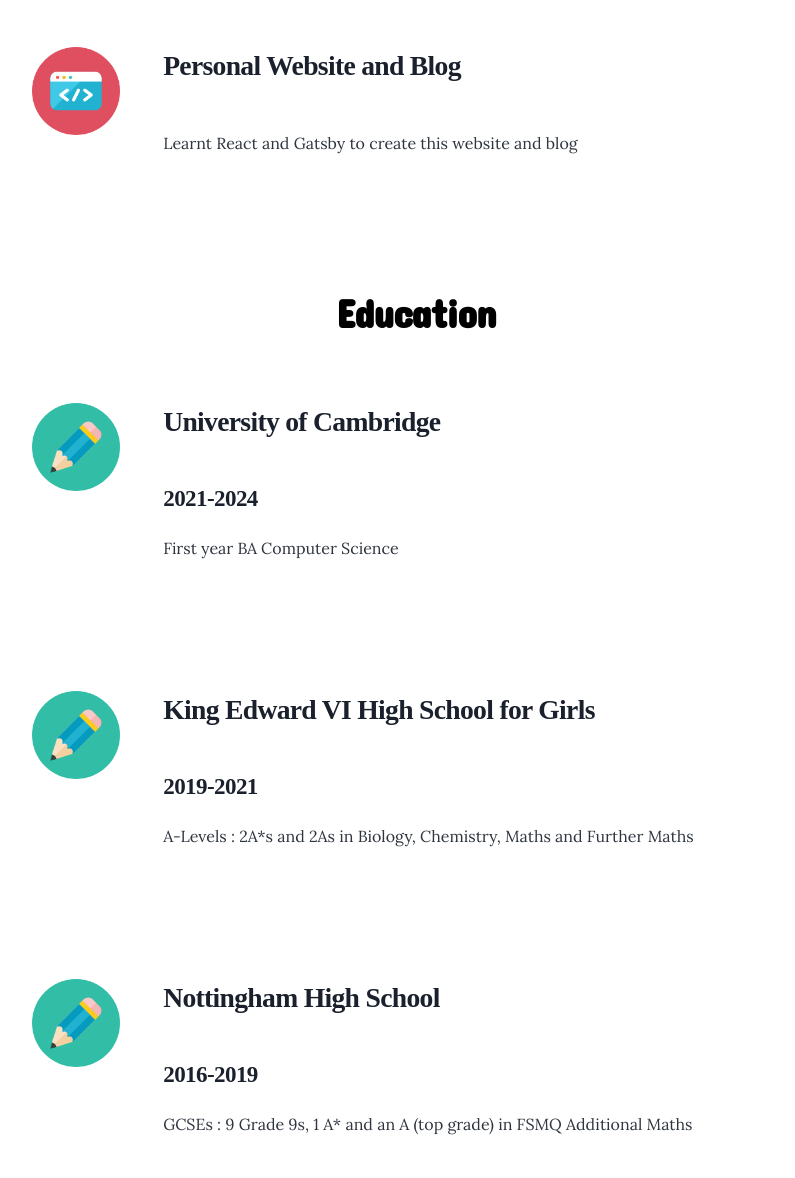
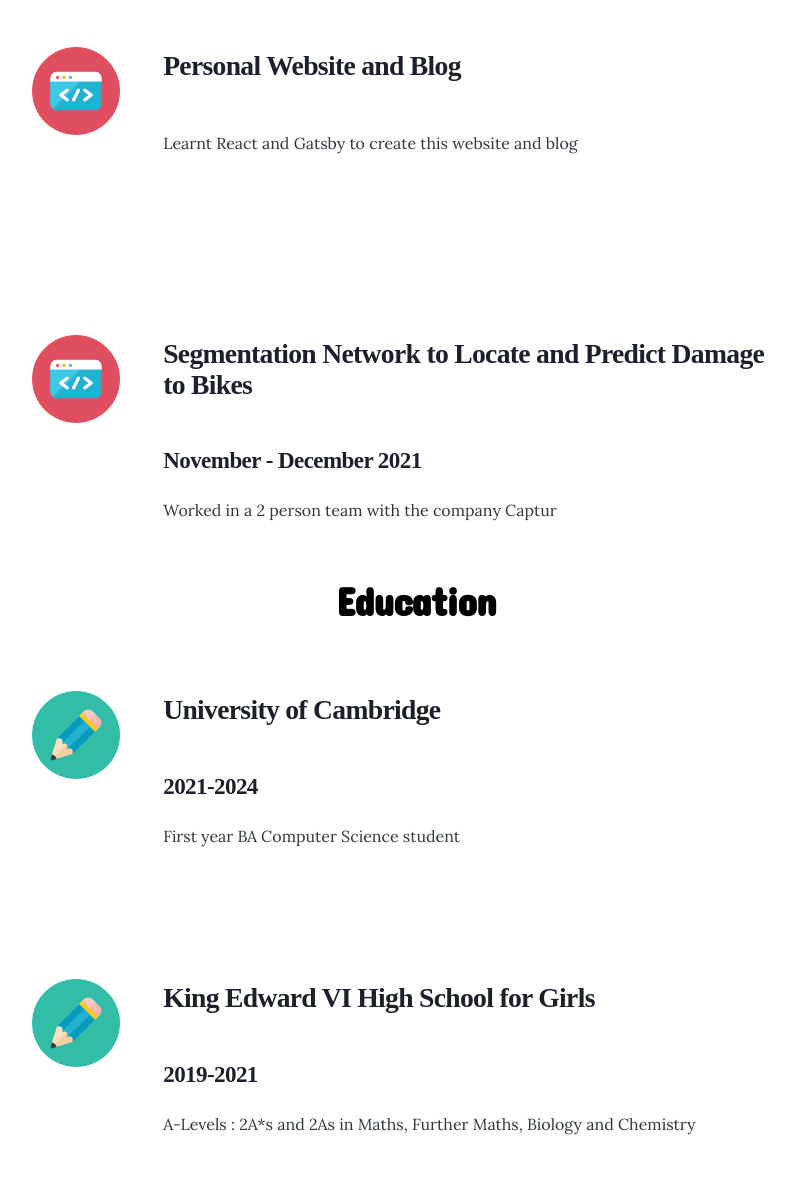
Before and after one commit to komalrathi/komalrathi.github.io, a Gatsby site: page /about-me in a window 1280 px wide. Shown: the part 920-2098 px from the top of the page, without its empty margins (224-1019 px from the left). Built offline with nearby package versions, Linux system fonts and the light colour scheme; Gatsby itself is replaced by a stand-in of ours; a web font is replaced by a local one.

Commit message:
edit to academic and project blocks

```diff
--- a/src/components/Education.js
+++ b/src/components/Education.js
@@ -15,13 +15,13 @@ function Education() {
             <AcademicBlock
                 place = {"University of Cambridge"}
                 year = {"2021-2024"}
-                subject = {"First year BA Computer Science"}
+                subject = {"First year BA Computer Science student"}
             />
             <AcademicBlock
                 place = {"King Edward VI High School for Girls"}
                 year = {"2019-2021"}
                 grades = {"A-Levels : 2A*s and 2As"}
-                subject = {"in Biology, Chemistry, Maths and Further Maths"}
+                subject = {"in Maths, Further Maths, Biology and Chemistry"}
             />
             <AcademicBlock
                 place = {"Nottingham High School"}
--- a/src/components/Project.js
+++ b/src/components/Project.js
@@ -18,6 +18,11 @@ function Project() {
                 date={""}
                 info={"Learnt React and Gatsby to create this website and blog"}
             />
+            <ProjectBlock
+                project={"Segmentation Network to Locate and Predict Damage to Bikes"}
+                date={"November - December 2021"}
+                info={"Worked in a 2 person team with the company Captur"}
+            />
 
         </div>
     )
```
